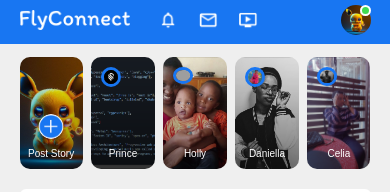
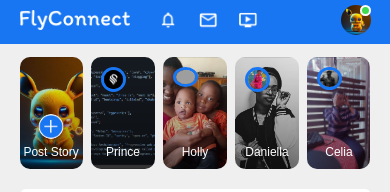
Before and after one commit to kendy112/Fly_Connect, a plain HTML site: page index.html in a window 390 px wide. Shown: the top 192 px of the page. Drawn offline with Linux system fonts and the light colour scheme; grey boxes are pictures that could not be loaded.

Commit message:
The 'story img' and 'story p' were changed to fit in smaller screens

```diff
--- a/style.css
+++ b/style.css
@@ -769,11 +769,11 @@ nav{
         flex-basis: 100%;
     }
     .story img{
-        width: 20px;
+        width: 25px;
         border-width: 3px;
     }
     .story p{
-        font-size: 10px;
+        font-size: 12px;
     }
     .story.story1 img{
         width: 25px;
```
